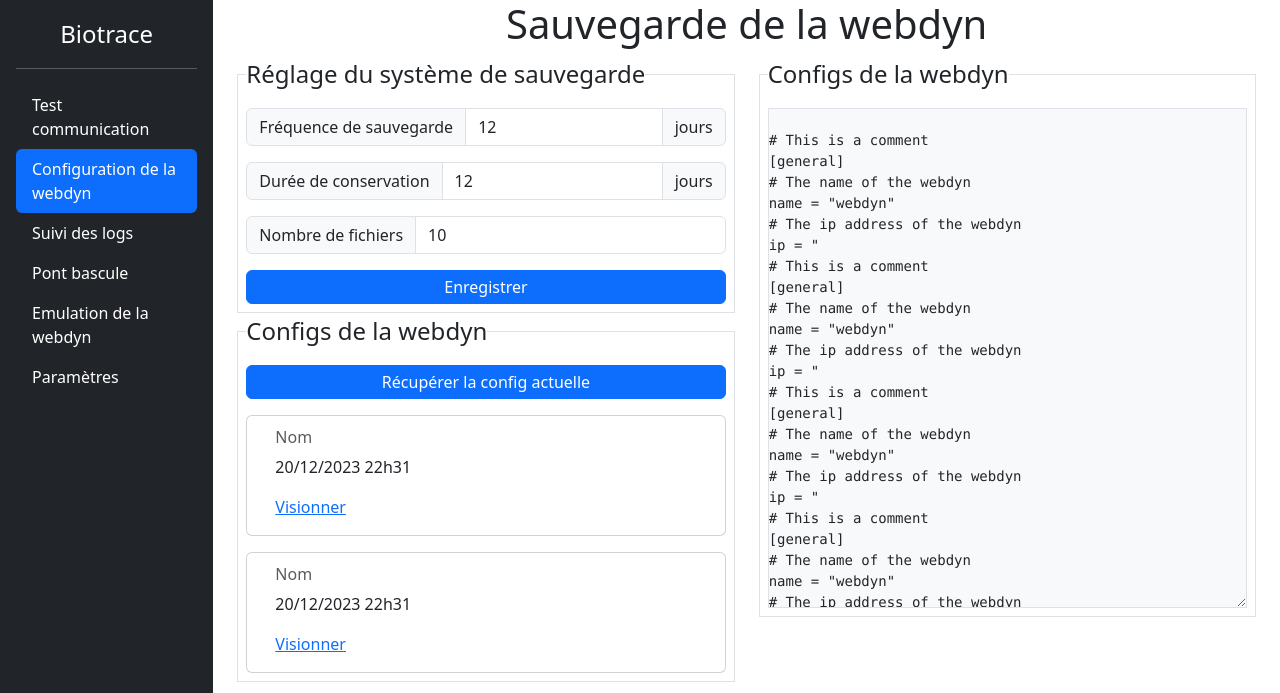
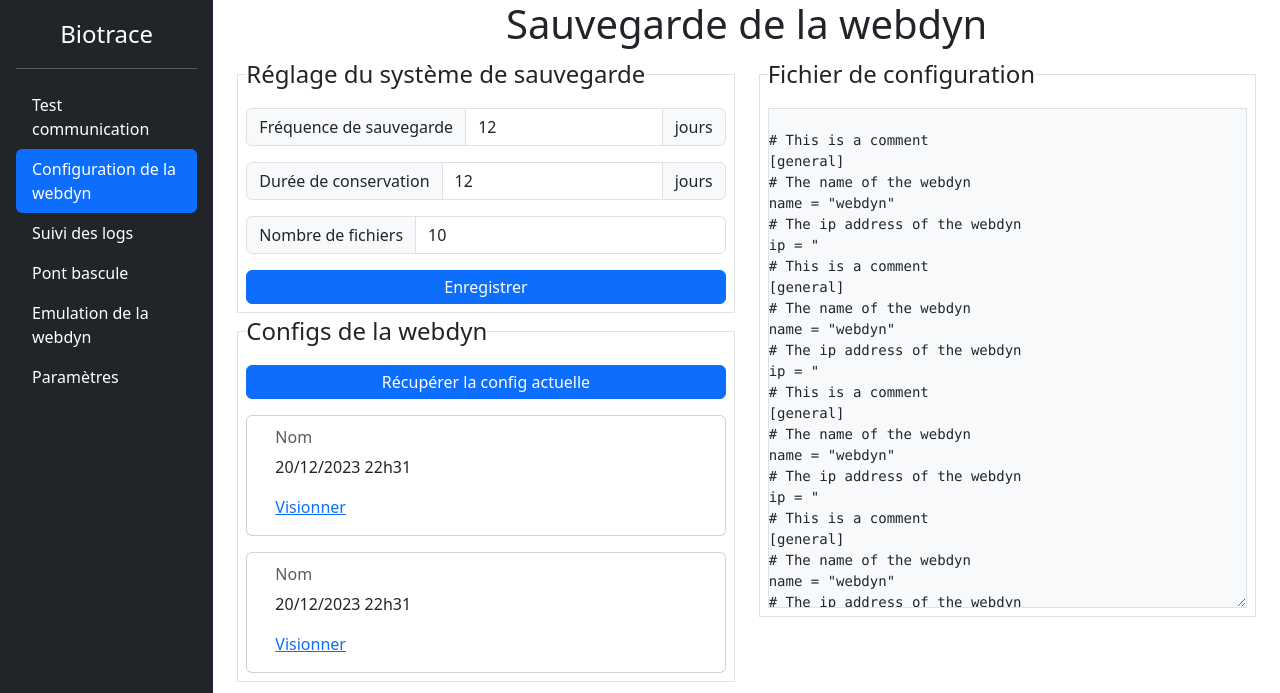
Before and after one commit to TLBail/biotrace, a Flask app: page /webdynconfig in a window 1280 px wide. Shown: the top 693 px of the page. Run offline with Flask 3, Linux system fonts and the light colour scheme.

Commit message:
fix : nom fieldset

```diff
--- a/app/templates/routes/webdynconfig.html
+++ b/app/templates/routes/webdynconfig.html
@@ -62,7 +62,7 @@
 		</div>
 		<div class="col md-5">
 			<fieldset class="border p-2" id="config-fieldset">
-				<legend class="float-none w-auto">Configs de la webdyn</legend>
+				<legend class="float-none w-auto">Fichier de configuration</legend>
 
 				<pre class="bg-light border mb-2" id="view-config">
 					<code id="config-content">
```
